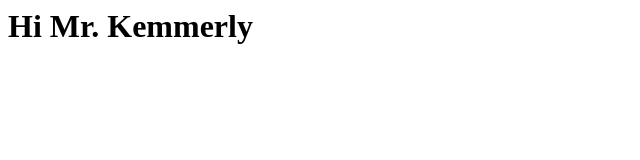
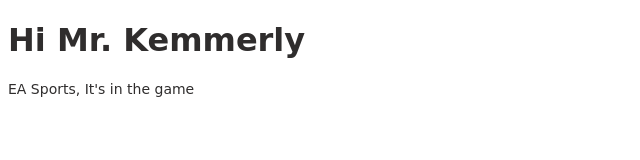
Before and after one commit to NovasSchoolAlt/novasschoolalt.github.io, a plain HTML site: page index.html in a window 1280 px wide. Shown: the whole page, without its empty margins (0-640 px from the left). Drawn offline with Linux system fonts and the light colour scheme.

Commit message:
Update index.html

```diff
--- a/index.html
+++ b/index.html
@@ -1,2 +1,26 @@
-<h1>Hi Mr. Kemmerly</h1>
-<img src="hi.png"
+<!DOCTYPE html>
+<html>
+	<head>
+		<title>Hi Mr. Kemmerly</title>
+		<meta name="viewport" content="width=device-width, initial-scale=1.0">
+		<meta name="description" content="A website I'm using to say hi to my teacher.">
+		<meta name="keywords" content="personal, greeting">
+		<style>
+			h1 {
+				font-family: Cursive;
+				color: #2f2d2d;
+				text-align: default;
+			}
+			p {
+				font-family: Cursive;
+				font-size: 14px;
+				text-align: default;
+				color: #2f2d2d;
+			}
+		</style>
+	</head>
+	<body>
+		<h1>Hi Mr. Kemmerly</h1>
+		<p>EA Sports, It's in the game</p>
+	</body>
+</html>
```
